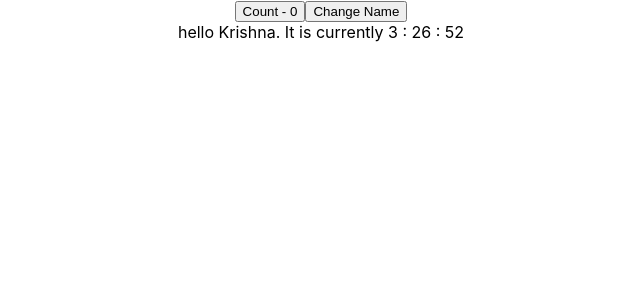
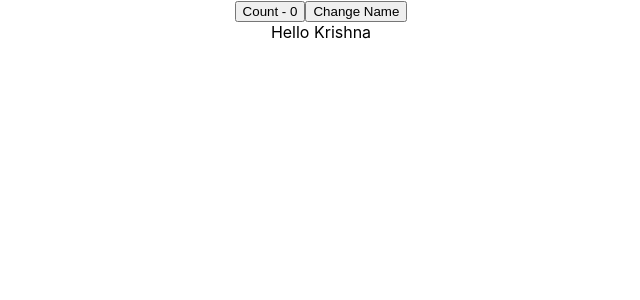
Before and after one commit to abhishek1savaliya/React_Render, a React (Create React App) app: page / in a window 1280 px wide. Shown: the top 300 px of the page, without its empty margins (319-959 px from the left). Built offline with nearby package versions, Linux system fonts and the light colour scheme.

Commit message:
Incorrect memo with props Reference

```diff
--- a/src/App.js
+++ b/src/App.js
@@ -1,10 +1,12 @@
 import './App.css';
+import ParentFour from './Components/IncorrectOptimization/ParentFour';
 import ParentThree from './Components/IncorrectOptimization/ParentThree';
 
 function App() {
   return (
     <div className="App">
-      <ParentThree />
+      <ParentFour />
+      {/* <ParentThree /> */}
     </div>
   );
 }
--- /dev/null
+++ b/src/Components/IncorrectOptimization/ChildFive.js
@@ -0,0 +1,12 @@
+import React from 'react'
+
+export const ChildFive = ({name}) => {
+    console.log('ChildFive Render')
+  return (
+    <div>
+      Hello {name}
+    </div>
+  )
+}
+
+export const MemorizedChildFive = React.memo(ChildFive)
--- /dev/null
+++ b/src/Components/IncorrectOptimization/ParentFour.js
@@ -0,0 +1,30 @@
+import React, { useState } from 'react';
+import { MemorizedChildFive } from './ChildFive';
+
+const ParentFour = () => {
+    const [count, setCount] = useState(0);
+    const [name, setName] = useState('Krishna');
+
+    const person = {
+        fname  : 'Jagannath',
+        lname : 'Mohanam'
+    }
+
+    console.log('ParentFour Render');
+
+    const handleClick = ()=>{ }
+
+    return (
+        <div>
+            <button onClick={() => setCount(c => c + 1)}>Count - {count}</button>
+            <button onClick={() => setName('Radha')}>Change Name</button>
+            <div>
+                <MemorizedChildFive name={name} handleClick={handleClick} />
+                {/* <ChildThree name={name}>
+                    <strong>Hello</strong></ChildThree> */}
+            </div>
+        </div>
+    );
+}
+
+export default ParentFour
```
